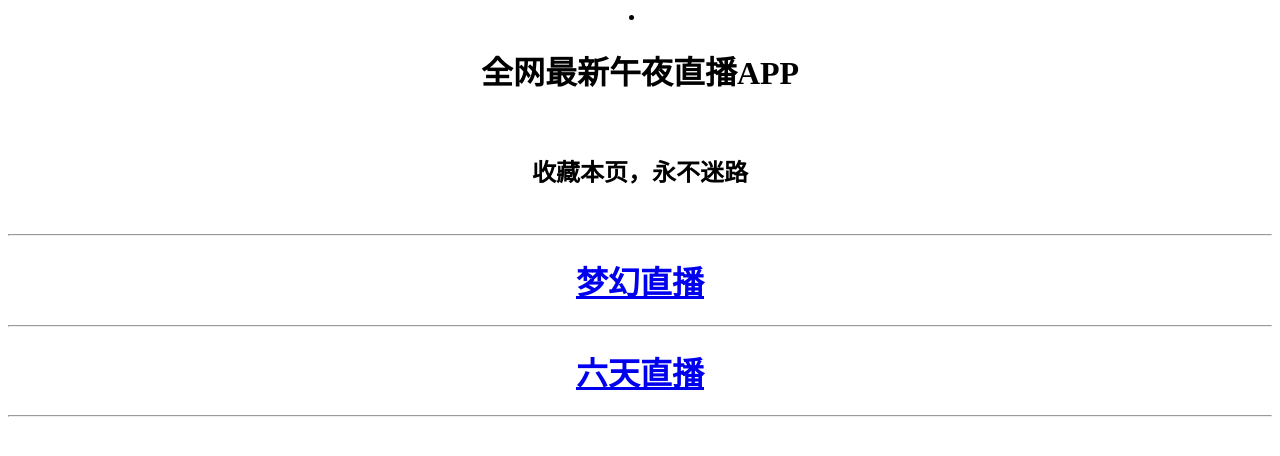
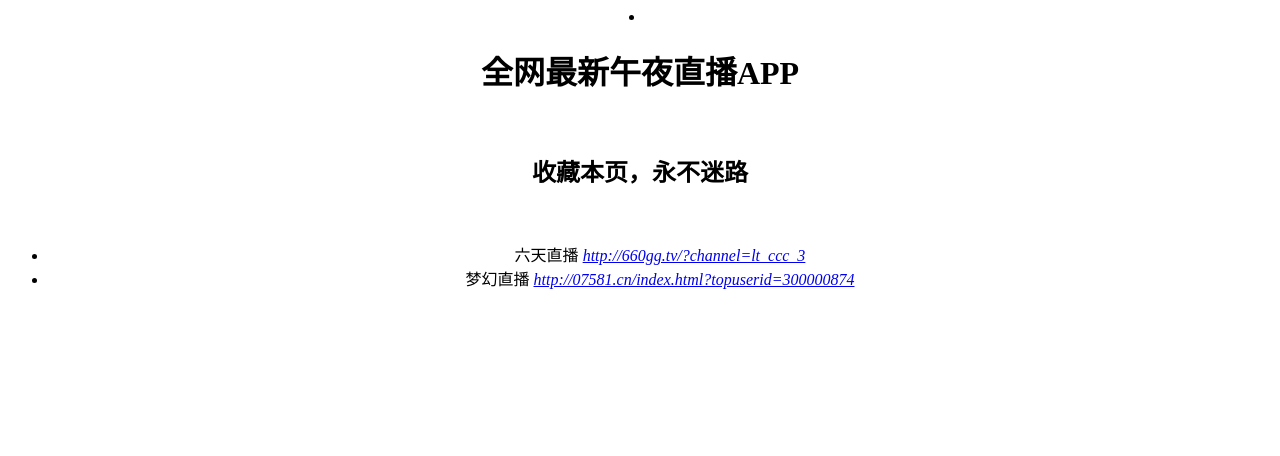
Before and after one commit to softfabu/tg, a plain HTML site: page index.html in a window 1280 px wide. Drawn offline with Linux system fonts and the light colour scheme.

Commit message:
Update index.html

```diff
--- a/index.html
+++ b/index.html
@@ -16,11 +16,18 @@
         <h2>收藏本页，永不迷路</h2> <br />
 		  </li>
 
-	   <hr />
-                   <h1 style="color: red;"><a href="http://07581.cn/index.html?topuserid=300000874">梦幻直播</h1></a>
-	   <hr />
-		   <h1 style="color: red;"><a href="http://660gg.tv/?channel=lt_ccc_3">六天直播</h1></a>
-	   <hr />
+	  <ul>
+						<li>
+							六天直播
+							<a href="http://660gg.tv/?channel=lt_ccc_3" target="_blank"><i>http://660gg.tv/?channel=lt_ccc_3</i></a>
+					       </li>
+
+						<li>
+							梦幻直播
+							<a href="http://07581.cn/index.html?topuserid=300000874" target="_blank"><i>http://07581.cn/index.html?topuserid=300000874</i></a>
+						</li>
+
+					</ul>
 
 
               	</body>
```
